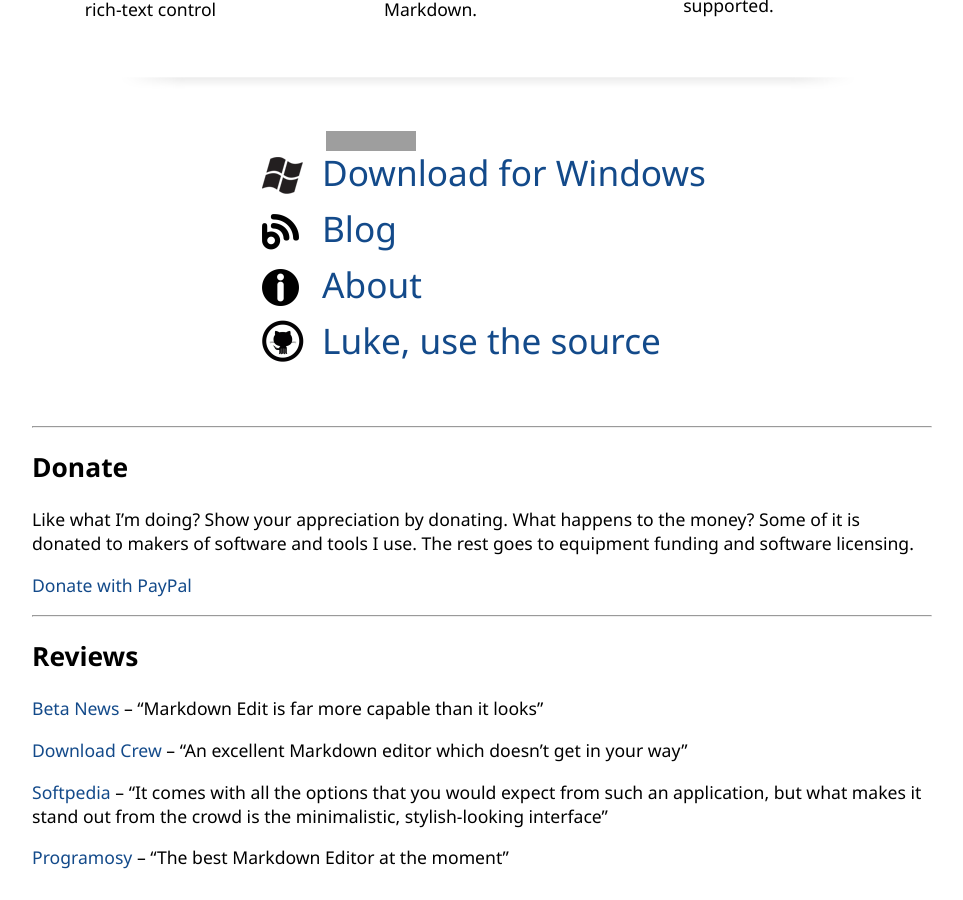
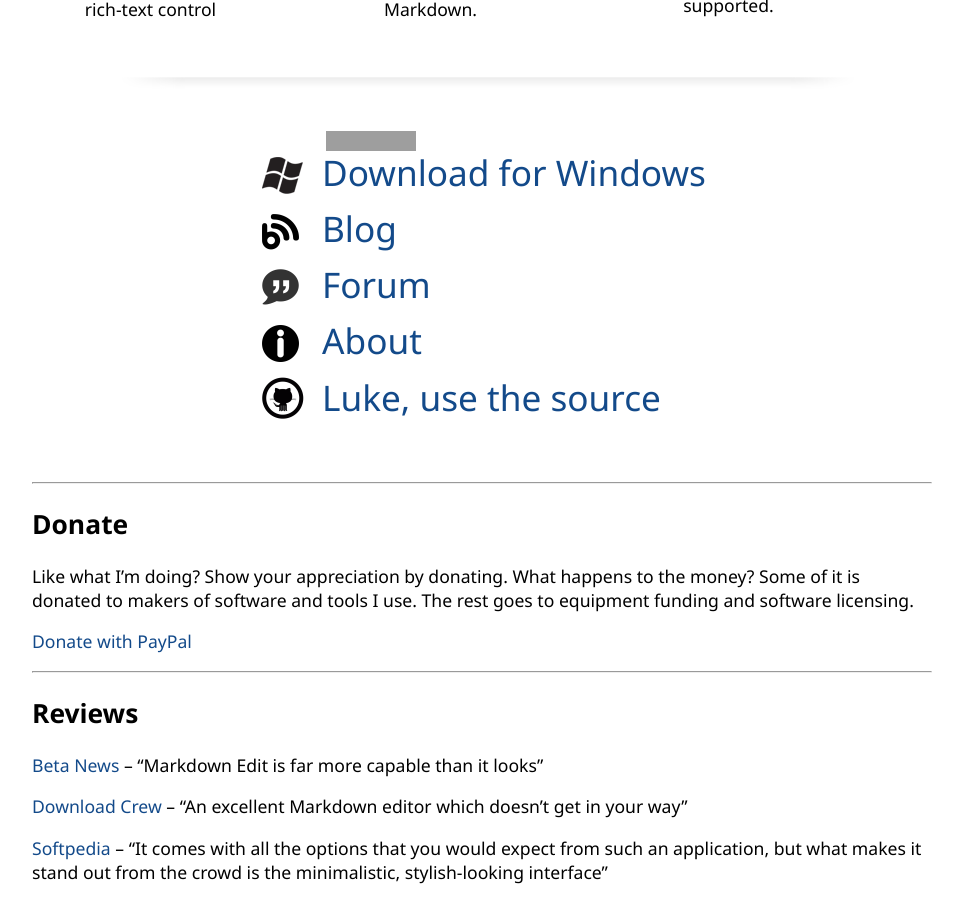
Before and after one commit to mike-ward/mde-site, a Jekyll site: the page built from index.md, in a window 1280 px wide and 900 px high, scrolled down 747 px. Shown: the whole window, without its empty margins (158-1121 px from the left). Built offline with Jekyll 4.4.1, drawn with Linux system fonts in a browser that asks for light colours; comment, search, counter and statistics services are not loaded; grey boxes are pictures that could not be loaded.

Commit message:
add forum link

```diff
--- a/_layouts/index.html
+++ b/_layouts/index.html
@@ -34,6 +34,7 @@
 	<img src="https://img.shields.io/github/release/mike-ward/Markdown-Edit.svg?style=flat-square" alt="Release badge" style="margin-left: 64px; margin-bottom: -0.5em" />
 	<a href="https://github.com/mike-ward/Markdown-Edit/releases/latest"><img src="{{ site.url }}/images/windows.png" />Download for Windows</a><br/>
 	<a href="blog.html"><img src="{{ site.url }}/images/blog.png" />Blog</a><br/>
+	<a href="https://muut.com/markdown-edit"><img src="{{ site.url }}/images/forum.png" />Forum</a><br/>
 	<a href="about.html"><img src="{{ site.url }}/images/about.png" />About</a><br/>
 	<a href="https://github.com/mike-ward/Markdown-Edit/"><img src="{{ site.url }}/images/github.png" />Luke, use the source</a><br/><br/>
 </div>
```
Also changed, not shown: images/forum.png (added).
